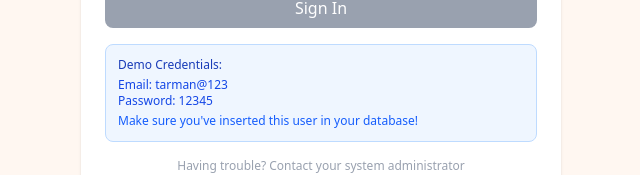
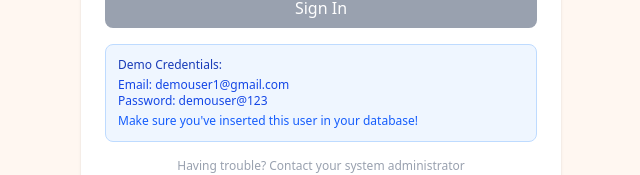
Before and after one commit to Mandalorian7773/AutoSlot, a React (Vite) app in the folder Frontend/: page / in a window 1280 px wide. Shown: the part 519-694 px from the top of the page, without its empty margins (319-959 px from the left). Built offline with nearby package versions, Linux system fonts and the light colour scheme.

Commit message:
Demo credentials changed

```diff
--- a/Frontend/src/pages/Login.tsx
+++ b/Frontend/src/pages/Login.tsx
@@ -15,7 +15,7 @@ export default function Login() {
     setError("");
 
     try {
-      const response = await fetch("http://localhost:5858/users/signin", {
+      const response = await fetch("http://localhost:5000/users/signin", {
         method: "POST",
         headers: {
           "Content-Type": "application/json",
@@ -146,8 +146,8 @@ export default function Login() {
           {/* Demo Credentials */}
           <div className="mt-4 p-3 bg-blue-50 rounded-lg border border-blue-200">
             <p className="text-xs text-blue-800 font-medium mb-1">Demo Credentials:</p>
-            <p className="text-xs text-blue-700">Email: tarman@123</p>
-            <p className="text-xs text-blue-700">Password: 12345</p>
+            <p className="text-xs text-blue-700">Email: demouser1@gmail.com</p>
+            <p className="text-xs text-blue-700">Password: demouser@123</p>
             <p className="text-xs text-blue-600 mt-1">Make sure you've inserted this user in your database!</p>
           </div>
 
```
